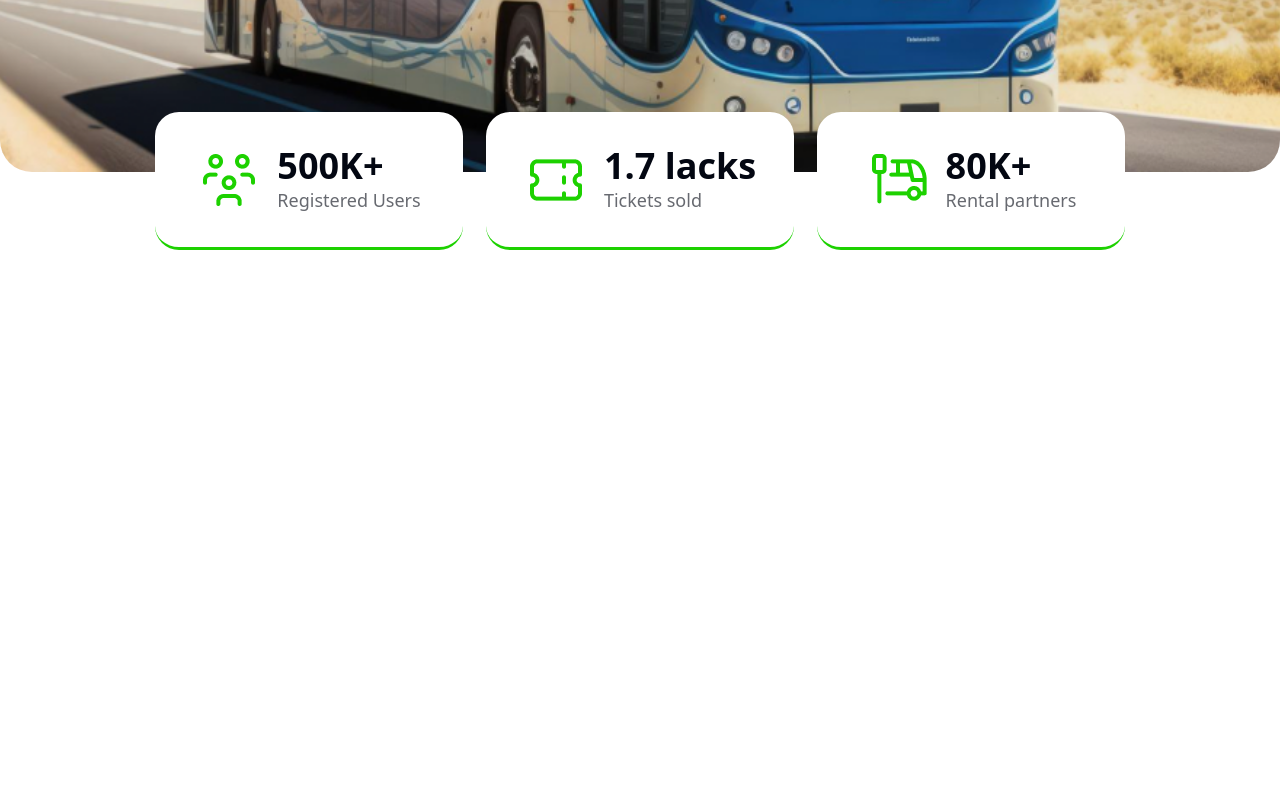
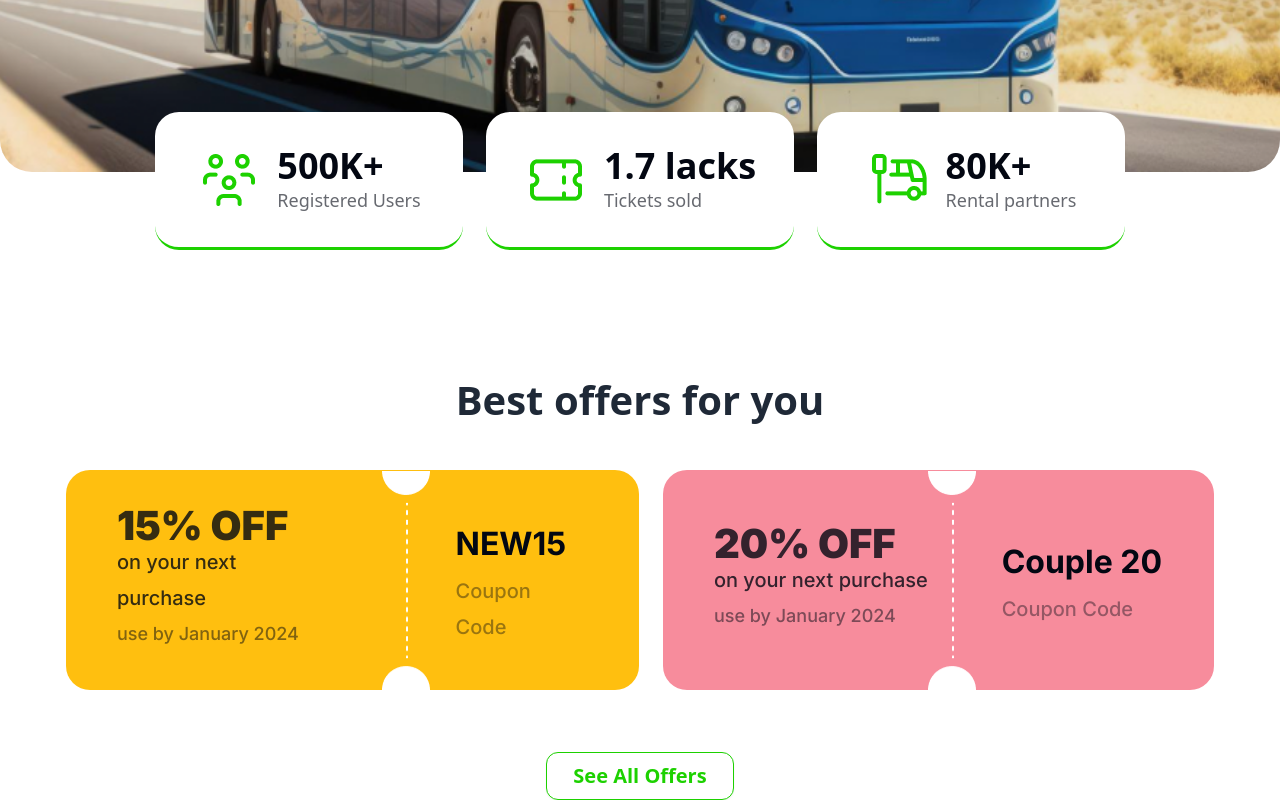
Before and after one commit to Sazid99246/p-ticket, a plain HTML site: page index.html in a window 1280 px wide. Shown: the part 724-1524 px from the top of the page. Before the commit the page ends 1011 px from the top, so only its background shows below. Drawn offline with nearby package versions, Linux system fonts and the light colour scheme.

Commit message:
offers section added

```diff
--- a/index.html
+++ b/index.html
@@ -108,10 +108,44 @@
                 </div>
             </div>
         </div>
-
-
     </header>
-    <main>
+    <main class="mt-[120px]">
+        <!-- offers section starts -->
+        <section class="container mx-auto">
+            <h2 class="text-center text-[40px] font-bold mb-10">Best offers for you</h2>
+            <div class="flex items-center justify-center gap-6">
+                <div class="max-w-[573px] max-h-[220px] rounded-3xl flex items-center bg-[#FFBF0F]">
+                    <div class="font-inter px-[51px] py-[52px] flex flex-col justify-center">
+                        <h3 class="text-[#030712CC] text-[40px] font-black leading-9">15% OFF</h3>
+                        <p class="text-[#030712CC] text-xl font-medium leading-9">on your next purchase</p>
+                        <p class="text-[#03071280] text-lg font-medium leading-9">use by January 2024</p>
+                    </div>
+                    <img src="images/cupon-devider.png" class="h-[219px]" alt="">
+                    <div class="font-inter pl-[26px] pr-[52px] py-[66px] flex flex-col justify-center">
+                        <h3 class="text-gray-950 text-[32px] font-bold leading-[57.6px]">NEW15</h3>
+                        <p class="text-[#03071266] text-xl font-medium leading-[180%]">Coupon Code</p>
+                    </div>
+                </div>
+                <div class="max-w-[573px] max-h-[220px] rounded-3xl flex items-center bg-[#F78C9C]">
+                    <div class="font-inter pl-[51px] py-[52px] flex flex-col justify-center">
+                        <h3 class="text-[#030712CC] text-[40px] font-black leading-9">20% OFF</h3>
+                        <p class="text-[#030712CC] text-xl font-medium leading-9">on your next purchase</p>
+                        <p class="text-[#03071280] text-lg font-medium leading-9">use by January 2024</p>
+                    </div>
+                    <img src="images/cupon-devider.png" class="h-[219px]" alt="">
+                    <div class="font-inter pl-[26px] pr-[52px] py-[66px] flex flex-col justify-center">
+                        <h3 class="text-gray-950 text-[32px] font-bold leading-[57.6px]">Couple 20</h3>
+                        <p class="text-[#03071266] text-xl font-medium leading-[180%]">Coupon Code</p>
+                    </div>
+                </div>
+            </div>
+            <div class="flex items-center justify-center">
+                <button
+                class="btn bg-white mt-[62px] w-[188px] h-[45px] rounded-xl border border-[#1DD100] text-[#1DD100] text-xl font-bold">See
+                All Offers</button>
+            </div>
+        </section>
+        <!-- offers section ends -->
 
     </main>
     <footer>
```
